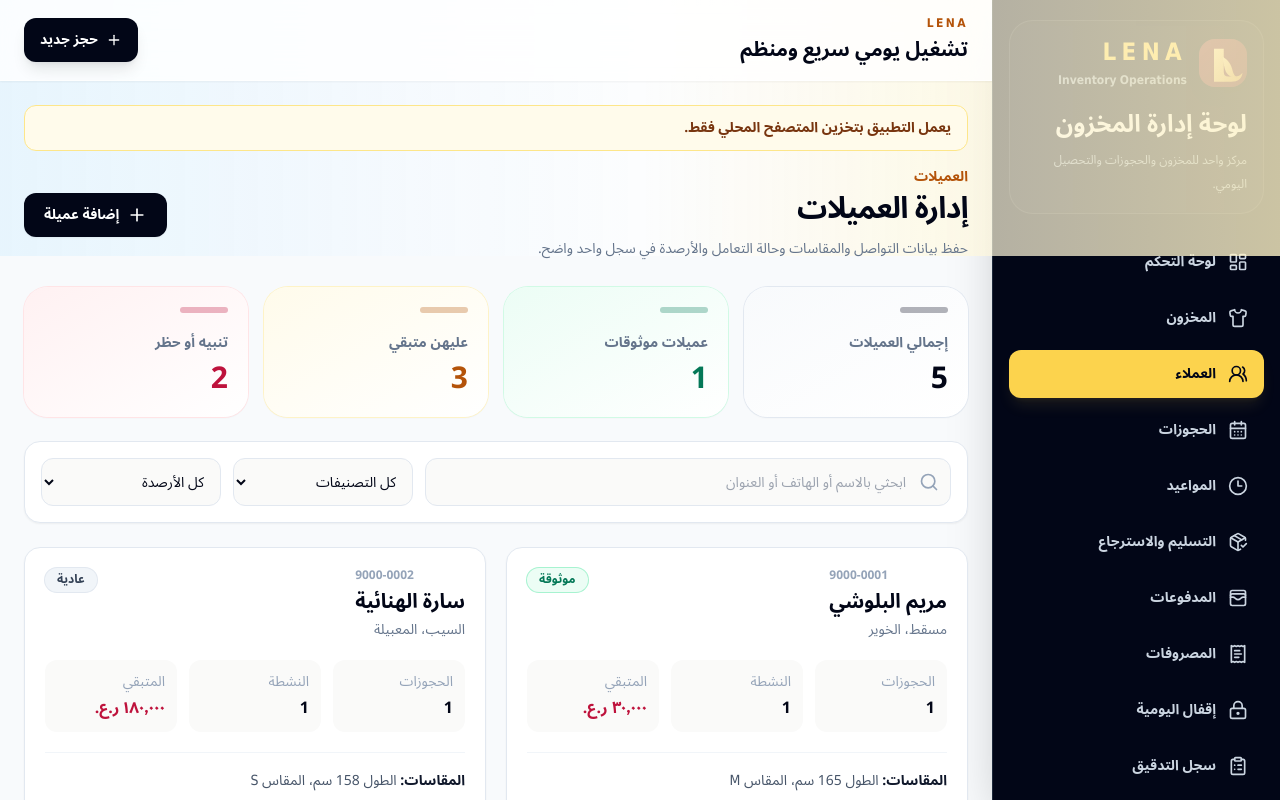
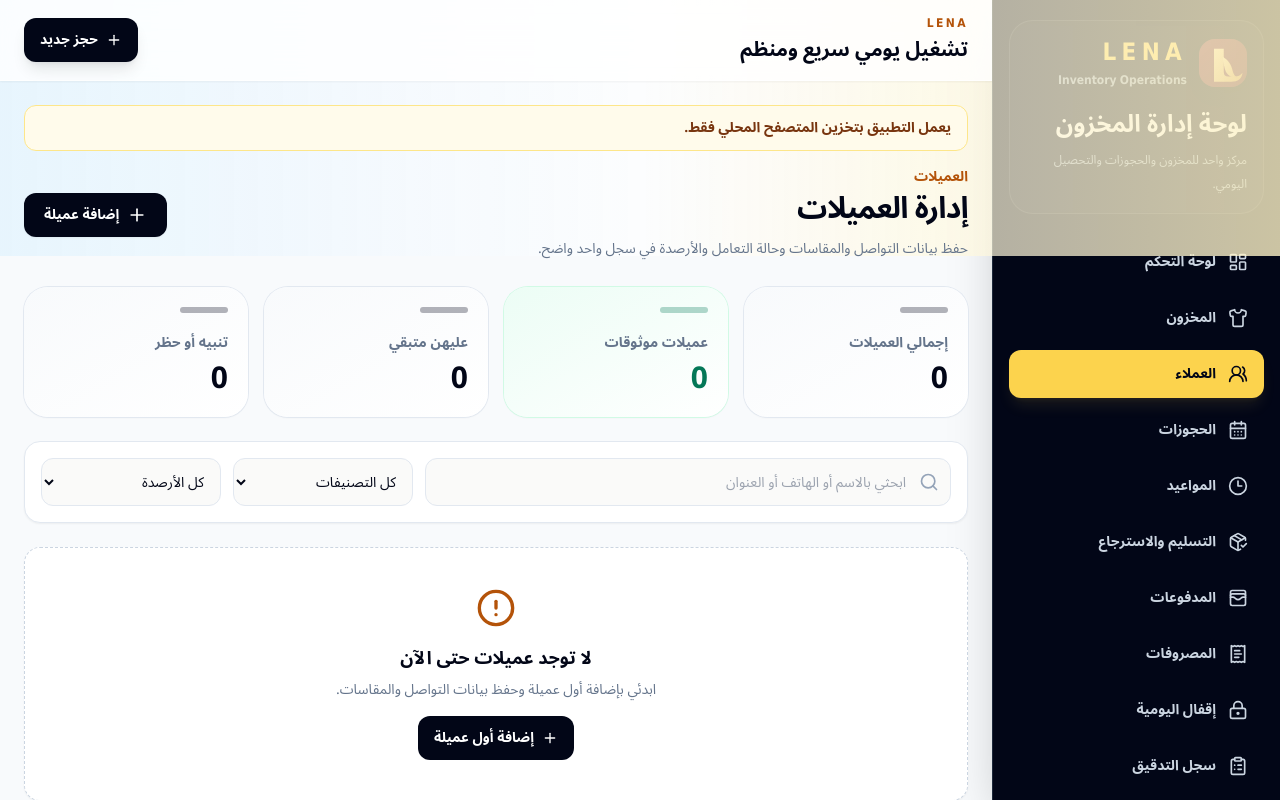
Before and after one commit to mohamedmasoud3030-tech/dress-roomshow, a React (Vite) app: page /customers in a window 1280 px wide. Shown: the top 800 px of the page. Built offline with nearby package versions, Linux system fonts and the light colour scheme.

Commit message:
refactor: remove automatic mock fallback data from production startup (#93)
Implements Phase 1 Task 1.16: defaults readCollection queries to empty arrays instead of injecting mock data on production startup.

```diff
--- a/src/features/customers/customer.service.ts
+++ b/src/features/customers/customer.service.ts
@@ -1,8 +1,6 @@
 import { generateId, readCollection, writeCollection } from '../../services/localDatabase';
 import { recordAudit } from '../audit/audit.service';
-import { mockReservations } from '../reservations/reservation.mock';
 import type { Reservation } from '../reservations/reservation.types';
-import { mockCustomers } from './customer.mock';
 import type { Customer, CustomerFilters, CustomerSummary } from './customer.types';
 
 const COLLECTION = 'customers';
@@ -41,8 +39,8 @@ function hydrateCustomer(customer: Customer, reservations: Reservation[]): Custo
 }
 
 export function getCustomers(): Customer[] {
-  const customers = readCollection(COLLECTION, mockCustomers);
-  const reservations = readCollection<Reservation>(RESERVATION_COLLECTION, mockReservations);
+  const customers = readCollection<Customer>(COLLECTION, []);
+  const reservations = readCollection<Reservation>(RESERVATION_COLLECTION, []);
   return customers.map((customer) => hydrateCustomer(customer, reservations));
 }
 
--- a/src/features/delivery-return/deliveryReturn.service.ts
+++ b/src/features/delivery-return/deliveryReturn.service.ts
@@ -1,7 +1,6 @@
 import { readCollection, writeCollection } from '../../services/localDatabase';
 import { getReservations } from '../reservations/reservation.service';
 import type { Reservation } from '../reservations/reservation.types';
-import { deliveryReturnMockRecords } from './deliveryReturn.mock';
 import type {
   DeliveryReturnFilters,
   DeliveryReturnRecord,
@@ -36,7 +35,7 @@ function createProjectedRecord(reservation: Reservation): DeliveryReturnRecord {
 }
 
 function getStoredRecords(): DeliveryReturnRecord[] {
-  return readCollection(COLLECTION, deliveryReturnMockRecords);
+  return readCollection<DeliveryReturnRecord>(COLLECTION, []);
 }
 
 export function getDeliveryReturnRecords(): DeliveryReturnRecord[] {
--- a/src/features/expenses/expense.service.ts
+++ b/src/features/expenses/expense.service.ts
@@ -4,7 +4,6 @@ import { recordAudit } from '../audit/audit.service';
 import { getDresses } from '../dresses/dress.service';
 import { assertBusinessDateOpen } from '../integrity/integrity.service';
 import { EXPENSE_CATEGORY_LABELS, EXPENSE_PAYMENT_METHOD_LABELS } from './expense.constants';
-import { expenseMockRecords } from './expense.mock';
 import type {
   ExpenseCategory,
   ExpenseFilters,
@@ -26,7 +25,7 @@ type AddExpenseInput = {
 };
 
 export function getExpenses(): ExpenseRecord[] {
-  return readCollection(COLLECTION, expenseMockRecords);
+  return readCollection<ExpenseRecord>(COLLECTION, []);
 }
 
 export function addExpense(input: AddExpenseInput): ExpenseRecord {
--- a/src/features/integrity/integrity.service.ts
+++ b/src/features/integrity/integrity.service.ts
@@ -2,14 +2,13 @@ import { readCollection } from '../../services/localDatabase';
 import { isActiveDayClosing } from '../../shared/utils/dailyClosingCalculations.js';
 import { getTodayISO } from '../../shared/utils/date';
 import type { DressStatus } from '../dresses/dress.types';
-import { mockReservations } from '../reservations/reservation.mock';
 import type { Reservation } from '../reservations/reservation.types';
 import type { DayCloseRecord } from '../reports/report.types';
 
 const activeReservationStatuses = new Set<Reservation['status']>(['pending', 'confirmed', 'delivered', 'overdue']);
 
 function getStoredReservations(): Reservation[] {
-  return readCollection<Reservation>('reservations', mockReservations);
+  return readCollection<Reservation>('reservations', []);
 }
 
 export function assertBusinessDateOpen(businessDate: string): void {
--- a/src/features/payments/payment.service.ts
+++ b/src/features/payments/payment.service.ts
@@ -6,7 +6,6 @@ import { assertBusinessDateOpen } from '../integrity/integrity.service';
 import { getReservations, recordReservationPayment, settleReservationReturn } from '../reservations/reservation.service';
 import type { Reservation } from '../reservations/reservation.types';
 import { PAYMENT_DIRECTION_LABELS, PAYMENT_METHOD_LABELS, PAYMENT_TYPE_LABELS } from './payment.constants';
-import { paymentMockRecords } from './payment.mock';
 import type {
   ManualPaymentType,
   PaymentDirection,
@@ -44,7 +43,7 @@ export type ReturnSettlement = {
 };
 
 export function getPayments(): PaymentRecord[] {
-  return readCollection(COLLECTION, paymentMockRecords);
+  return readCollection<PaymentRecord>(COLLECTION, []);
 }
 
 export function filterPayments(payments: PaymentRecord[], filters: PaymentFilters): PaymentRecord[] {
--- a/src/features/reservations/reservation.service.ts
+++ b/src/features/reservations/reservation.service.ts
@@ -6,7 +6,6 @@ import { getCustomers } from '../customers/customer.service';
 import { getDresses } from '../dresses/dress.service';
 import { assertReservationCanBeCancelled } from '../integrity/integrity.service';
 import { getAppPreferences } from '../preferences/preferences.service';
-import { mockReservations } from './reservation.mock';
 import type { AvailabilityCheck, Reservation, ReservationFilters, ReservationSummary } from './reservation.types';
 
 const COLLECTION = 'reservations';
@@ -22,7 +21,7 @@ function remaining(reservation: Reservation): number { return calculateReservati
 function persist(reservations: Reservation[], updated: Reservation): Reservation { const next = { ...updated, remainingAmount: remaining(updated) }; writeCollection(COLLECTION, reservations.map((item) => item.id === next.id ? next : item)); return next; }
 function hydrateOverdueStatus(reservation: Reservation): Reservation { return reservation.returnDate < getTodayISO() && ['pending', 'confirmed', 'delivered'].includes(reservation.status) ? { ...reservation, status: 'overdue' } : reservation; }
 export function getReservationBufferDays(): number { return getAppPreferences().reservationBufferDays; }
-export function getReservations(): Reservation[] { return readCollection(COLLECTION, mockReservations).map(hydrateOverdueStatus); }
+export function getReservations(): Reservation[] { return readCollection<Reservation>(COLLECTION, []).map(hydrateOverdueStatus); }
 
 export function filterReservations(reservations: Reservation[], filters: ReservationFilters): Reservation[] {
   const search = filters.search.trim().toLowerCase(); const today = getTodayISO();
```
